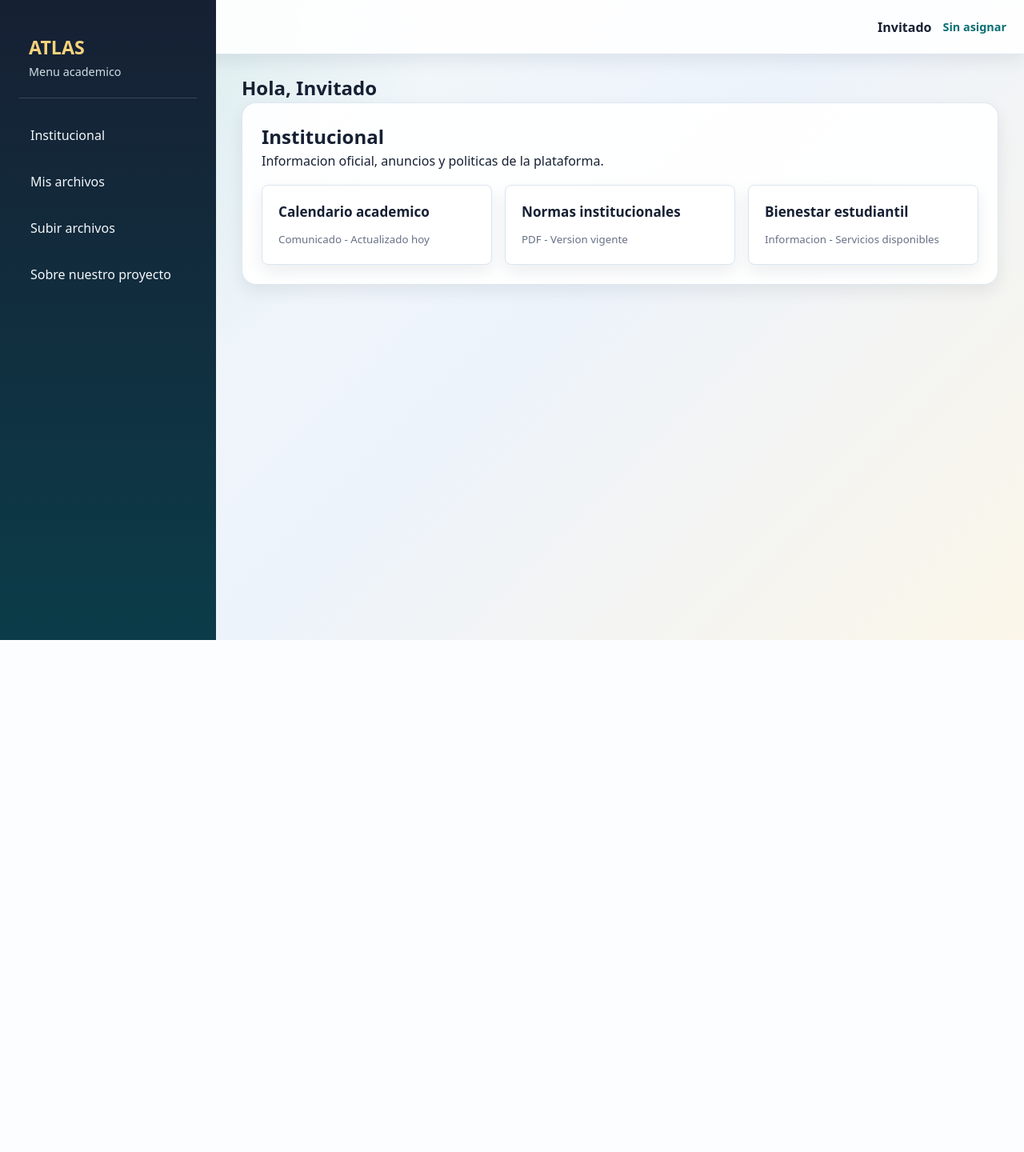
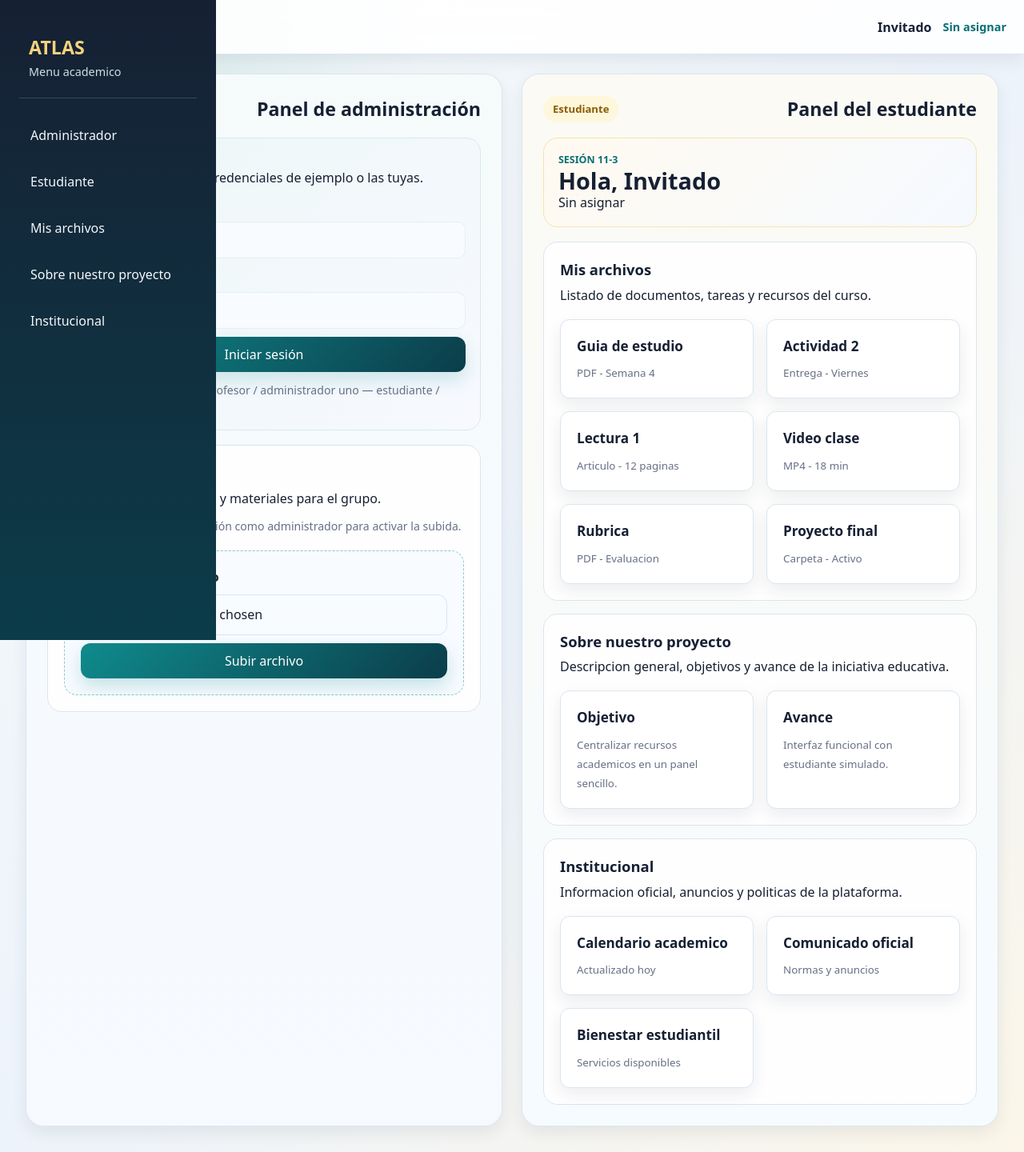
Before and after one commit to DylanRamirezV/atlas, a FastAPI app: page /inicio in a window 1280 px wide. Shown: the whole page at 80% size. Before the commit the page ends 800 px from the top, so only its background shows below. Run offline with FastAPI, Linux system fonts and the light colour scheme.

Commit message:
actualizacion de pagina

```diff
--- a/static/styles.css
+++ b/static/styles.css
@@ -365,25 +384,139 @@ main {
   padding: 32px;
 }
 
-.screen {
-  background: rgba(255, 255, 255, 0.92);
-  border: 1px solid rgba(219, 229, 240, 0.92);
-  border-radius: 18px;
-  padding: 24px;
-  box-shadow: var(--shadow-sm);
-  display: none;
+.dashboard-shell {
+  max-width: 1400px;
+  margin: 0 auto;
 }
 
-#institucional {
-  display: block;
+.dashboard-grid {
+  display: grid;
+  grid-template-columns: repeat(2, minmax(0, 1fr));
+  gap: 24px;
 }
 
-.screen:target {
-  display: block;
+.portal-panel {
+  background: rgba(255, 255, 255, 0.94);
+  border: 1px solid rgba(219, 229, 240, 0.92);
+  border-radius: 22px;
+  padding: 26px;
+  box-shadow: var(--shadow-sm);
 }
 
-.screen:target ~ #institucional {
-  display: none;
+.portal-panel--admin {
+  background:
+    linear-gradient(180deg, rgba(245, 251, 251, 0.98), rgba(246, 249, 255, 0.98));
+}
+
+.portal-panel--student {
+  background:
+    linear-gradient(180deg, rgba(251, 250, 244, 0.98), rgba(246, 251, 255, 0.98));
+}
+
+.portal-panel__header {
+  display: flex;
+  align-items: center;
+  justify-content: space-between;
+  gap: 12px;
+  margin-bottom: 18px;
+}
+
+.portal-panel__header h2 {
+  font-size: 1.45rem;
+}
+
+.portal-pill {
+  display: inline-flex;
+  align-items: center;
+  justify-content: center;
+  padding: 7px 12px;
+  border-radius: 999px;
+  background: var(--accent-soft);
+  color: var(--accent-strong);
+  font-size: 0.82rem;
+  font-weight: 800;
+}
+
+.portal-pill--student {
+  background: #fff7dc;
+  color: #8a5c00;
+}
+
+.admin-access-card,
+.student-overview {
+  border-radius: 18px;
+  padding: 18px;
+  margin-bottom: 18px;
+}
+
+.admin-access-card {
+  background: linear-gradient(135deg, #ecf7f6, #f7f9ff);
+  border: 1px solid #d7ebe8;
+}
+
+.admin-login-form {
+  display: grid;
+  gap: 10px;
+  margin-top: 12px;
+}
+
+.admin-login-form label {
+  font-weight: 800;
+  color: var(--accent-ink);
+  font-size: 0.9rem;
+}
+
+.admin-login-form input[type="text"],
+.admin-login-form input[type="password"] {
+  width: 100%;
+  border: 1px solid rgba(11,61,74,0.06);
+  padding: 10px 12px;
+  border-radius: 10px;
+  background: var(--surface-soft);
+  color: var(--text);
+}
+
+.admin-login-form button {
+  padding: 10px 14px;
+  border-radius: 12px;
+  background: linear-gradient(135deg, var(--accent), var(--accent-ink));
+  color: #fff;
+  box-shadow: 0 10px 22px rgba(15, 139, 141, 0.18);
+}
+
+.muted-note {
+  margin-top: 12px;
+  color: var(--muted);
+  font-size: 0.88rem;
+}
+
+.student-overview {
+  background: linear-gradient(135deg, #fffaf0, #f5f9ff);
+  border: 1px solid #f6e4b0;
+}
+
+.student-overview h3 {
+  font-size: 1.8rem;
+  line-height: 1.1;
+}
+
+.admin-upload-panel,
+.content-block {
+  background: rgba(255, 255, 255, 0.88);
+  border: 1px solid var(--border);
+  border-radius: 18px;
+  padding: 20px;
+}
+
+.admin-upload-panel h3,
+.content-block h3 {
+  font-size: 1.15rem;
+  margin-bottom: 6px;
+}
+
+.content-block + .content-block,
+.admin-upload-panel + .content-block {
+  margin-top: 16px;
 }
 
 .cards-grid {
@@ -396,7 +529,7 @@ main {
 .card {
   background: var(--surface);
   border: 1px solid var(--border);
-  border-radius: 8px;
+  border-radius: 12px;
   padding: 20px;
   box-shadow: var(--shadow-sm);
   transition: transform 0.2s ease, box-shadow 0.2s ease, border-color 0.2s ease;
--- a/templates/pages/dashboard.html
+++ b/templates/pages/dashboard.html
@@ -6,13 +6,60 @@
 {% include "partials/topbar.html" %}
 {% include "partials/sidebar.html" %}
 
-<main>
-  <section>
-    <h1>Hola, {{ student.nombre }}</h1>
+<main class="dashboard-shell">
+  <section class="dashboard-grid">
+    <section id="panel-admin" class="portal-panel portal-panel--admin">
+      <div class="portal-panel__header">
+        <span class="portal-pill">Administrador</span>
+        <h2>Panel de administración</h2>
+      </div>
+
+      <div class="admin-access-card">
+        <p class="eyebrow">Acceso exclusivo</p>
+        <p>Inicio de sesión. Usa las credenciales de ejemplo o las tuyas.</p>
+
+        <form class="admin-login-form" action="#" method="post" autocomplete="off">
+          <label for="admin-user">Usuario</label>
+          <input id="admin-user" name="username" type="text" placeholder="profesor o estudiante" />
+
+          <label for="admin-pass">Contraseña</label>
+          <input id="admin-pass" name="password" type="password" placeholder="contraseña" />
+
+          <button type="submit">Iniciar sesión</button>
+        </form>
+
+        <p class="muted-note"><strong>Credenciales de ejemplo</strong>: profesor / administrador uno — estudiante / once tres</p>
+      </div>
+
+      <section id="subir" class="admin-upload-panel">
+        <h3>Subir archivos</h3>
+        <p>Gestiona recursos, tareas y materiales para el grupo.</p>
+        {% if upload_message %}
+        <p class="success">{{ upload_message }}</p>
+        {% endif %}
+        <div id="upload-locked-note" class="muted-note">Acceso restringido: inicia sesión como administrador para activar la subida.</div>
+        <form id="upload-form" class="upload-panel" action="/upload" method="post" enctype="multipart/form-data">
+          <label for="archivo">Selecciona un archivo</label>
+          <input id="archivo" name="archivo" type="file" required />
+          <button type="submit">Subir archivo</button>
+        </form>
+      </section>
     </section>
 
-  <section id="archivos" class="screen" data-section="archivos">
-    <h1>Mis archivos</h1>
+    <section id="panel-estudiante" class="portal-panel portal-panel--student">
+      <div class="portal-panel__header">
+        <span class="portal-pill portal-pill--student">Estudiante</span>
+        <h2>Panel del estudiante</h2>
+      </div>
+
+      <section class="student-overview">
+        <p class="eyebrow">Sesión 11-3</p>
+        <h3>Hola, {{ student.nombre }}</h3>
+        <p>{{ student.grupo }}</p>
+      </section>
+
+      <section id="archivos" class="content-block">
+        <h3>Mis archivos</h3>
         <p>Listado de documentos, tareas y recursos del curso.</p>
         <div class="cards-grid">
           {% for file in files %}
@@ -24,21 +71,8 @@
         </div>
       </section>
 
-  <section id="subir" class="screen" data-section="subir">
-    <h1>Subir archivos</h1>
-    <p>Agrega recursos a tu lista de documentos academicos desde el menu lateral.</p>
-    {% if upload_message %}
-    <p class="success">{{ upload_message }}</p>
-    {% endif %}
-    <form class="upload-panel" action="/upload" method="post" enctype="multipart/form-data">
-      <label for="archivo">Selecciona un archivo</label>
-      <input id="archivo" name="archivo" type="file" required />
-      <button type="submit">Subir archivo</button>
-    </form>
-  </section>
-
-  <section id="proyecto" class="screen" data-section="proyecto">
-    <h1>Sobre nuestro proyecto</h1>
+      <section id="proyecto" class="content-block">
+        <h3>Sobre nuestro proyecto</h3>
         <p>Descripcion general, objetivos y avance de la iniciativa educativa.</p>
         <div class="cards-grid">
           <article class="card">
@@ -52,17 +86,25 @@
         </div>
       </section>
 
-  <section id="institucional" class="screen" data-section="institucional">
-    <h1>Institucional</h1>
+      <section id="institucional" class="content-block">
+        <h3>Institucional</h3>
         <p>Informacion oficial, anuncios y politicas de la plataforma.</p>
         <div class="cards-grid">
-      {% for file in institutional_files %}
           <article class="card">
-        <h3>{{ file.nombre }}</h3>
-        <small>{{ file.tipo }} - {{ file.detalle }}</small>
+            <h3>Calendario academico</h3>
+            <small>Actualizado hoy</small>
           </article>
-      {% endfor %}
+          <article class="card">
+            <h3>Comunicado oficial</h3>
+            <small>Normas y anuncios</small>
+          </article>
+          <article class="card">
+            <h3>Bienestar estudiantil</h3>
+            <small>Servicios disponibles</small>
+          </article>
         </div>
+      </section>
+    </section>
   </section>
 </main>
 {% endblock %}
--- a/templates/partials/sidebar.html
+++ b/templates/partials/sidebar.html
@@ -6,10 +6,11 @@
   </div>
   <nav>
     <ul>
+      <li><a href="#panel-admin">Administrador</a></li>
+      <li><a href="#panel-estudiante">Estudiante</a></li>
+      <li><a href="#archivos">Mis archivos</a></li>
+      <li><a href="#proyecto">Sobre nuestro proyecto</a></li>
       <li><a href="#institucional">Institucional</a></li>
-      <li><a href="#archivos">Mis archivos</a></li>
-      <li><a href="#subir">Subir archivos</a></li>
-      <li><a href="#proyecto">Sobre nuestro proyecto</a></li>
     </ul>
   </nav>
 </aside>
--- a/templates/partials/topbar.html
+++ b/templates/partials/topbar.html
@@ -6,7 +6,10 @@
         <span aria-hidden="true"></span>
         <span aria-hidden="true"></span>
       </button>
-      <strong>ATLAS</strong>
+      <div>
+        <strong>ATLAS</strong>
+        <span class="session-tag">Sesión 11-3</span>
+      </div>
     </div>
     <div class="student-data" aria-label="Datos del usuario">
       <span>{{ student.nombre }}</span>
```
Also changed, not shown: other parts of static/styles.css (+37 -0 lines). Lines whose indentation alone changed are shown as unchanged.
